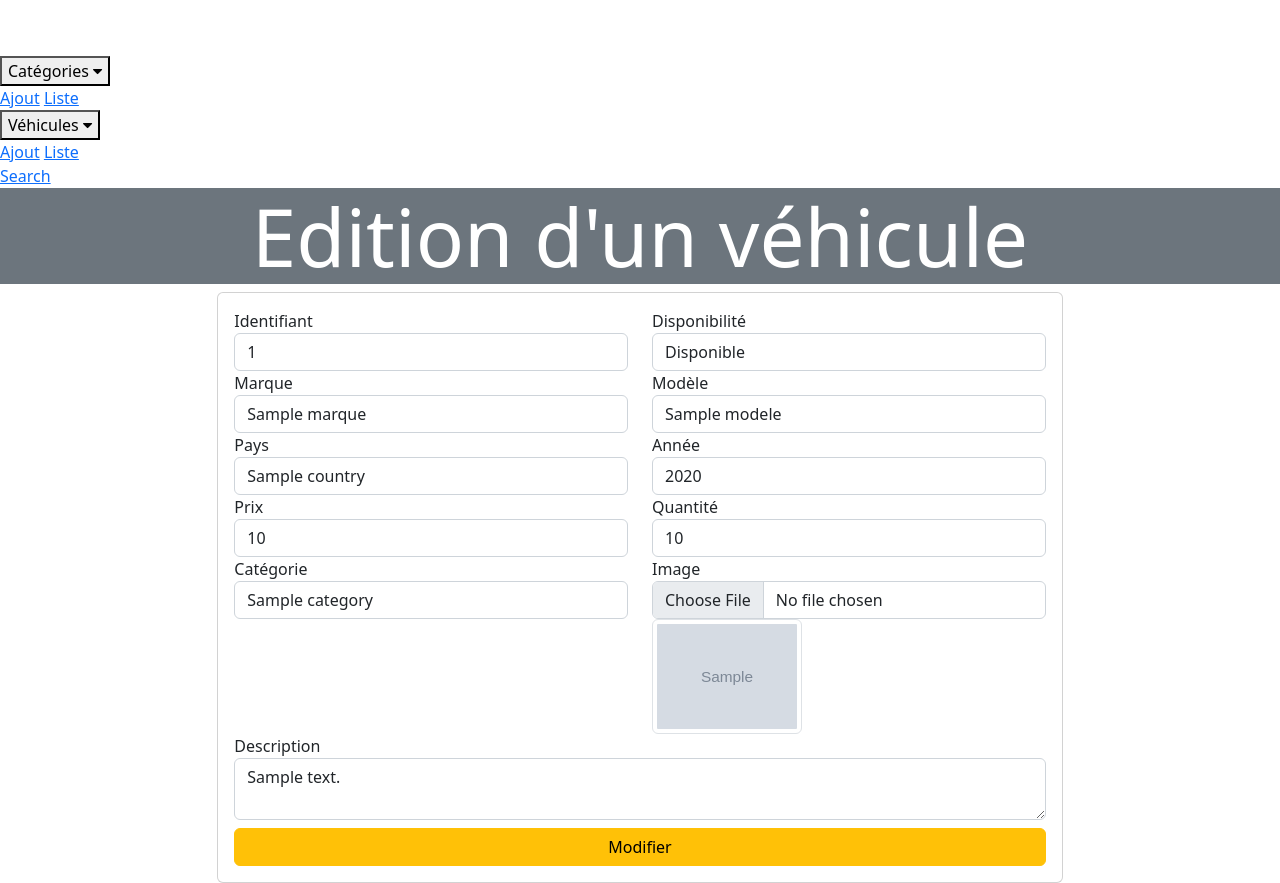
After one commit to Dwwm2022/cours_php, a PHP site: template poo/auto/views/admin/vehicles/editView.php in a window 1280 px wide. The commit adds this page. Run offline with PHP 8.4, Linux system fonts and the light colour scheme; the template is opened without the code that fills it: most values are stand-ins (such as "Sample title", 1, 10 or a date in 2020); grey boxes marked "Sample" are stand-in pictures.

Commit message:
add edit vehicle

```diff
--- a/poo/auto/app/Router.php
+++ b/poo/auto/app/Router.php
@@ -44,6 +44,9 @@ class Router{
                case 'add_veh':
                 $this->avehCtr->addVehicle();
                 break;
+               case 'edit_veh':
+                $this->avehCtr->editVehicle();
+                break;
 
            }
        }
--- /dev/null
+++ b/poo/auto/views/admin/vehicles/editView.php
@@ -0,0 +1,89 @@
+<?php  ob_start(); ?>
+<div class="row">
+    <div class="offset-2 col-8">
+        <div class="card">
+            <div class="card-body">
+                <form action="<?php $_SERVER['PHP_SELF']; ?>" method="post" enctype="multipart/form-data">
+                    <div class="row">
+                        <div class="form-group col">
+                            <label for="id">Identifiant</label>
+                            <input readonly value="<?= $vehObj->getId_v() ;?>" class="form-control" type="text" name="id" >
+                        </div>
+                        <div class="form-group col">
+                            <label for="modele">Disponibilité</label>
+                            <input readonly value="<?= $vehObj->getAvailable() ?'Disponible':'Indisponible';?>" class="form-control" type="text">
+                        </div>
+                    </div>
+                    <div class="row">
+                        <div class="form-group col">
+                            <label for="marque">Marque</label>
+                            <input value="<?= $vehObj->getMarque();?>" class="form-control" type="text" name="marque" id="marque">
+                        </div>
+                        <div class="form-group col">
+                            <label for="modele">Modèle</label>
+                            <input value="<?= $vehObj->getModele();?>" class="form-control" type="text" name="modele" id="modele">
+                        </div>
+                    </div>
+                    <div class="row">
+                        <div class="form-group col">
+                            <label for="country">Pays</label>
+                            <input value="<?= $vehObj->getCountry();?>" class="form-control" type="text" name="country" id="country">
+                        </div>
+                        <div class="form-group col">
+                            <label for="year">Année</label>
+                            <input value="<?= $vehObj->getYear();?>" class="form-control" type="text" name="year" id="year">
+                        </div>
+                    </div>
+                    <div class="row">
+                        <div class="form-group col">
+                            <label for="price">Prix</label>
+                            <input value="<?= $vehObj->getPrice();?>" class="form-control" type="number" name="price" id="prix">
+                        </div>
+                        <div class="form-group col">
+                            <label for="quantity">Quantité</label>
+                            <input value="<?= $vehObj->getQuantity();?>" class="form-control" type="number" name="quantity" id="quantity">
+                        </div>
+                    </div>
+                    <div class="row">
+                        <div class="form-group col">
+                            <label for="cat">Catégorie</label>
+                            <select name="cat" id="cat" class="form-control">
+                                <option value="<?=$vehObj->getCategory()->getId_cat();?>">
+                                <?php
+                                    foreach($categories as $category){
+                                        if($category->getId_cat()==$vehObj->getCategory()->getId_cat()){
+                                            echo $category->getNom_cat();
+                                        }
+                                    }
+                                ?>
+                                </option>
+
+                                <?php foreach($categories as $category){ ?>
+                                <option value="<?=$category->getId_cat();?>"><?=ucfirst($category->getNom_cat());?></option>
+                                <?php } ?>
+
+                            </select>
+                        </div>
+                        <div class="form-group col">
+                            <label for="image">Image</label>
+                            <input class="form-control" type="file" name="image" id="image">
+                            <img src="./assets/images/<?= $vehObj->getImage();?>" class="img-thumbnail" alt="" width="150">
+                        </div>
+                    </div>
+                    <div class="form-group">
+                        <label for="description">Description</label>
+                        <textarea class="form-control" name="description" id="description" ><?= $vehObj->getDescription();?></textarea>
+                    </div>
+                    <div class="mt-2">
+                        <button name="soumis" class="btn btn-warning col-12" type="submit">Modifier</button>
+                    </div>
+                </form>
+            </div>
+        </div>
+    </div>
+</div>
+
+<?php
+$title = "Edition d'un véhicule";
+$content = ob_get_clean();
+require_once(dirname(__DIR__) . '/template_back.php');
--- a/poo/auto/views/admin/vehicles/listView.php
+++ b/poo/auto/views/admin/vehicles/listView.php
@@ -48,7 +48,7 @@
             <td><?= date('d-m-Y',strtotime($vehicle->getDate_created_v()));?></td>
             <td>
                 <a class="btn btn-success"
-                href="index.php?action=edit_cat&id="
+                href="index.php?action=edit_veh&id=<?= $vehicle->getId_v();?>"
                 /> <i class="fa fa-edit"></i> Editer</a>
                 <!-- Supprimer -->
             </td>
```
Also changed, not shown: poo/auto/controllers/admin/AdminVehiculeController.php (+12 -0 lines), poo/auto/models/admin/AdminVehicleModel.php (+26 -0 lines).
